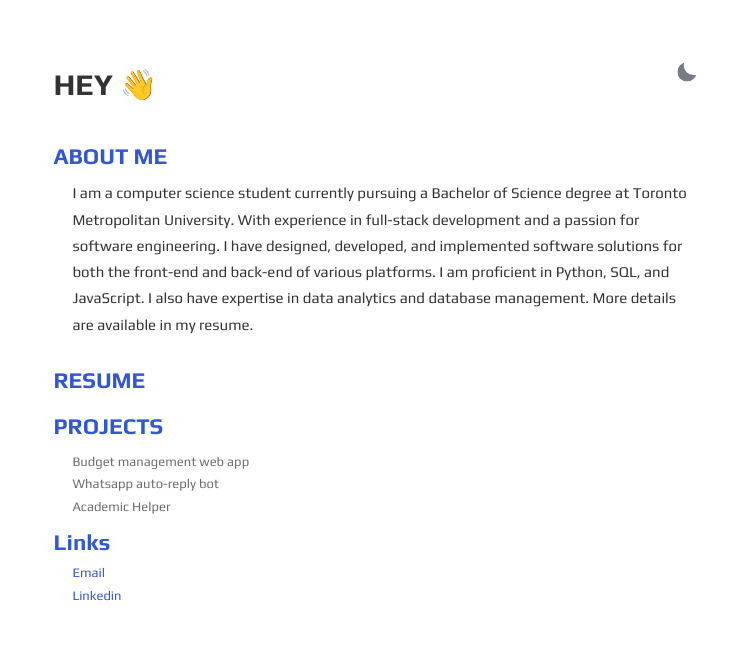
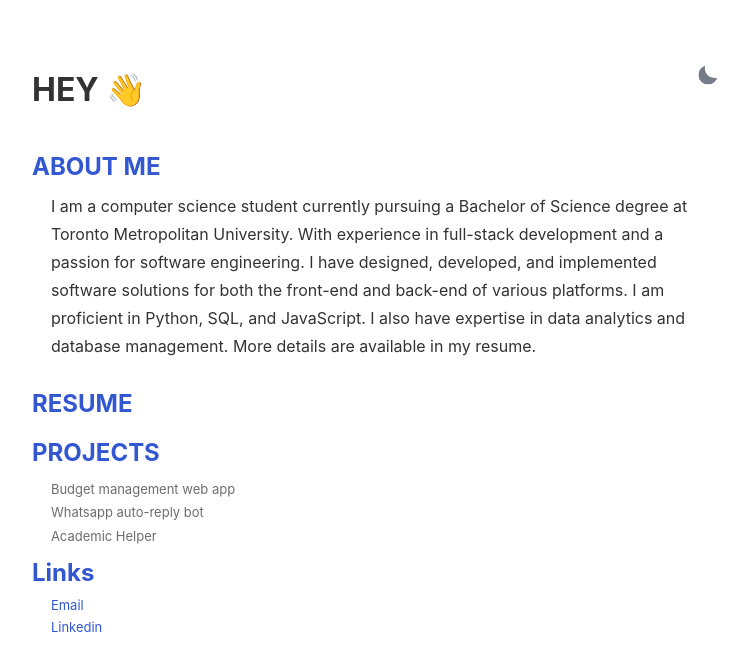
Before and after one commit to ax00z/ax00z.github.io, a Jekyll site: the page built from index.md, in a window 1280 px wide. Shown: the top 671 px of the page, without its empty margins (264-1012 px from the left). Built offline with Jekyll 4.4.1, drawn with Linux system fonts in a browser that asks for light colours.

Commit message:
Update _main.scss

```diff
--- a/_sass/_main.scss
+++ b/_sass/_main.scss
@@ -9,7 +9,7 @@
 }
 
 html {
-	font-size: 15px;
+	font-size: 1.0rem;
 }
 
 
@@ -36,7 +36,6 @@ html {
 
 html,
 html[data-theme="light"] {
-	--text-font: Play;
 	--source-code-font: Source Code Pro;
 	--very-light-text-color: rgb(222, 222, 222);
 	--light-text-color: rgb(89, 183, 255);
@@ -45,7 +44,7 @@ html[data-theme="light"] {
 	--highlight-text-color: #6cb4a0;
 	--dark-text-color: #393e46;
 	--link-color: rgb(50, 87, 209);
-  --projects-list:  #220558;
+  	--projects-list:  #220558;
 	--code-bg-color: rgb(245, 245, 245);
 
 	background-color: rgb(255, 255, 255);
@@ -101,7 +100,7 @@ html[data-theme="light"] {
 }
 
 html[data-theme="dark"] {
-	--text-font: Play;
+
 	--source-code-font: Source Code Pro;
 	--very-light-text-color: #EEE;
 	--light-text-color: #c4bbf0;
@@ -111,7 +110,7 @@ html[data-theme="dark"] {
 	--dark-text-color: rgb(36, 38, 42);
 	--link-color: rgb(255, 89, 125);
 	--code-bg-color: rgb(36, 38, 42);
-  --projects-list:  rgb(34, 5, 88);
+  	--projects-list:  rgb(34, 5, 88);
 	background-color: rgb(19, 20, 24);
 
 	#theme-toggle div {
@@ -163,7 +162,7 @@ html[data-theme="dark"] {
 }
 
 body {
-	font-family: var(--text-font), monospace;
+	font-family:  "Inter", -apple-system, "avenir next", avenir, roboto, noto, ubuntu, "helvetica neue", helvetica, sans-serif;
 	text-rendering: optimizeLegibility;
 	line-height: 1.75;
 	color: var(--main-text-color);
```
